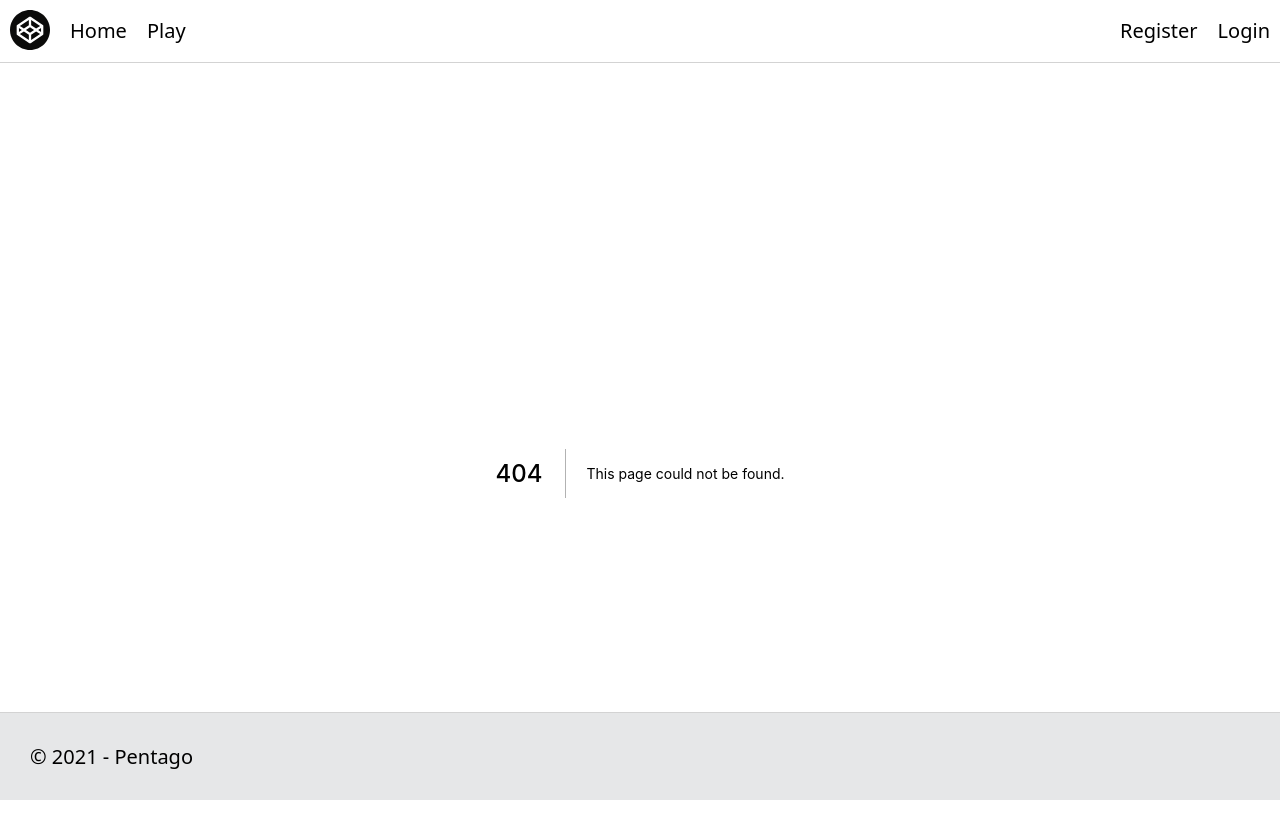
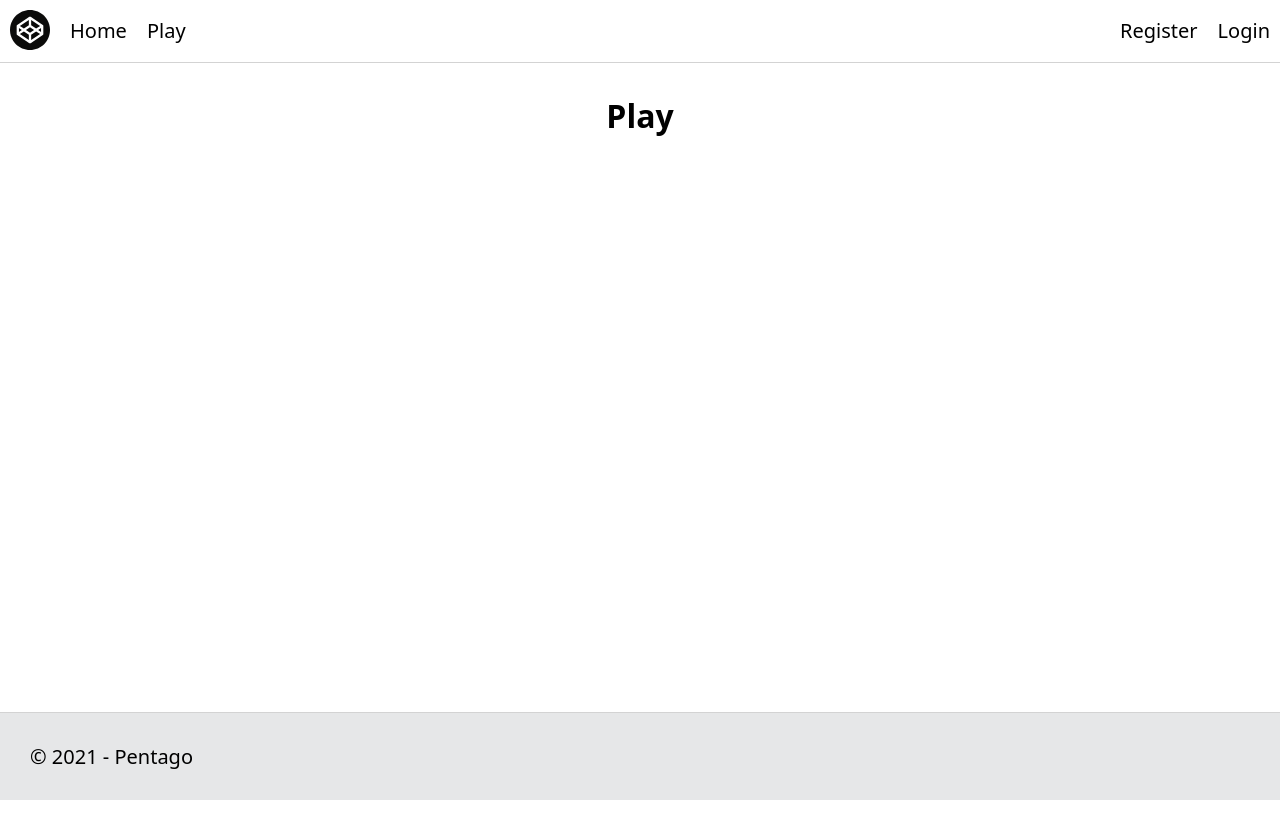
Before and after one commit to TaeKwonZeus/pentago-next, a Next.js app: page /play in a window 1280 px wide. Before the commit this address had no page. Shown: the top 838 px of the page. After the commit the page ends 800 px from the top, so only its background shows below. Built offline with nearby package versions, Linux system fonts and the light colour scheme; a web font is replaced by a local one.

Commit message:
Added play.tsx

```diff
--- /dev/null
+++ b/pages/play.tsx
@@ -0,0 +1,10 @@
+import { NextPage } from 'next';
+import styles from '../styles/Play.module.css';
+
+const Play: NextPage = () => (
+    <div className={styles.container}>
+        <h1>Play</h1>
+    </div>
+);
+
+export default Play;
--- /dev/null
+++ b/styles/Play.module.css
@@ -0,0 +1,6 @@
+.container {
+    display: flex;
+    justify-content: center;
+    align-items: center;
+    flex-flow: column;
+}
```
